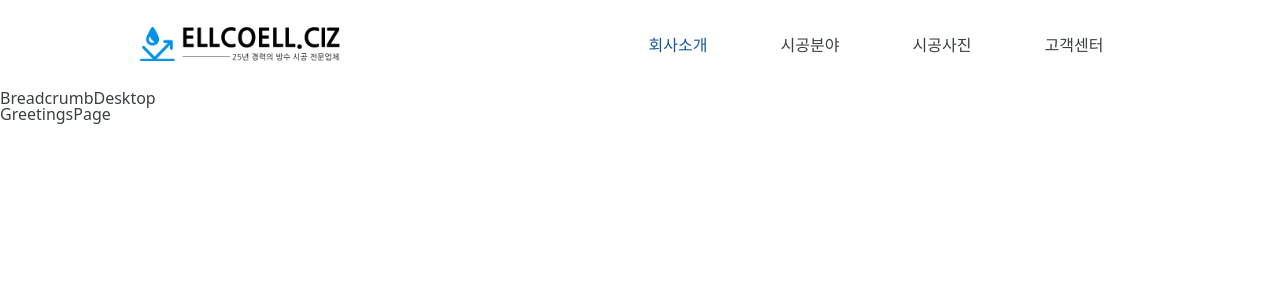
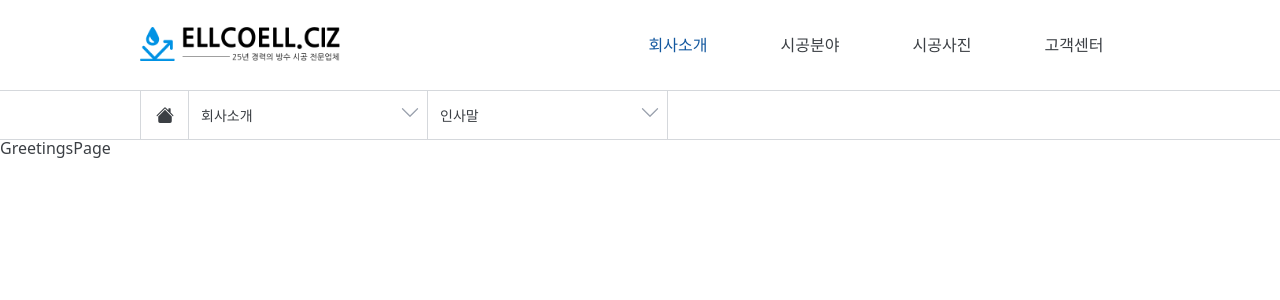
Before and after one commit to will-kim-querypie/bangsu-partner, a Next.js app: page /company/greetings in a window 1280 px wide. Shown: the top 300 px of the page. Built offline with nearby package versions, Linux system fonts and the light colour scheme.

Commit message:
feat: breadcrumb PC

```diff
--- a/src/shared/config/sub-routes.ts
+++ b/src/shared/config/sub-routes.ts
@@ -51,7 +51,7 @@ const processToViewModel = (keyPrefix: string, routes: SubRoute[]): SubRouteView
     if (parent.children) {
       // children이 있는 경우, children을 반환
       return parent.children.map(child => ({
-        key: `${keyPrefix}-${parent.path}-${child.path}-child`,
+        key: `${keyPrefix}-child:${parent.path}-${child.path}`,
         path: `/${parent.path}/${child.path}`,
         label: child.label,
       }));
@@ -59,7 +59,7 @@ const processToViewModel = (keyPrefix: string, routes: SubRoute[]): SubRouteView
     if (parent.path.includes('[flagship]')) {
       // flagship이 포함된 path인 경우, flagship에 따라 children 생성
       return flagships.map(flagship => ({
-        key: `${keyPrefix}-${parent.path}-${flagship.key}-child`,
+        key: `${keyPrefix}-child:${parent.path}-${flagship.key}`,
         path: `/${parent.path.replace('[flagship]', flagship.key)}`,
         label: flagship.label,
       }));
@@ -67,33 +67,43 @@ const processToViewModel = (keyPrefix: string, routes: SubRoute[]): SubRouteView
     // children이 없는 경우, parent 자체를 children으로 반환
     return [
       {
-        key: `${keyPrefix}-${parent.path}-child`,
+        key: `${keyPrefix}-child:${parent.path}`,
         path: `/${parent.path}`,
         label: parent.label,
       },
     ];
   };
 
-  return routes.map(parent => {
-    return {
-      key: `${keyPrefix}-${parent.path}-parent`,
-      label: parent.label,
-      children: getChildren(parent),
-    };
-  });
+  return routes.map(parent => ({
+    key: `${keyPrefix}-parent:${parent.path}`,
+    label: parent.label,
+    children: getChildren(parent),
+  }));
 };
 
 export default function getSubRoutesViewModel(uniqueKey: string): SubRouteViewModel[] {
   return processToViewModel(uniqueKey, subRoutes);
 }
 
-export function getPageLabel(pathname: string): string {
-  const subRoutes = getSubRoutesViewModel('');
-
-  for (const subRoute of subRoutes) {
+export function getPageInfo(pathname: string, predifinedSubRoutes = getSubRoutesViewModel('')) {
+  for (const subRoute of predifinedSubRoutes) {
     const targetChild = subRoute.children.find(child => child.path === pathname);
-    if (targetChild) return targetChild.label;
+    if (targetChild) {
+      return {
+        parent: subRoute,
+        child: targetChild,
+      };
+    }
   }
 
-  return 'Undefined';
+  // NOTE: Invalid pathname 에러를 던져야 하지만, /sw.js 같은 이상한 친구들이 인자로 오는 경우가 있어서 일단 에러 없게 처리
+  return {
+    parent: predifinedSubRoutes[0],
+    child: predifinedSubRoutes[0].children[0],
+  };
 }
+
+export function getPageLabel(pathname: string): string {
+  const currentPage = getPageInfo(pathname);
+  return currentPage.child.label;
+}
--- a/src/shared/ui/breadcrumb/breadcrumb-desktop.component.tsx
+++ b/src/shared/ui/breadcrumb/breadcrumb-desktop.component.tsx
@@ -1,5 +1,52 @@
+import Link from 'next/link';
+import { usePathname, useRouter } from 'next/navigation';
+import { HouseFill } from 'react-bootstrap-icons';
+import getSubRoutesViewModel, { getPageInfo } from '@/shared/config/sub-routes';
+import { Listbox } from '@/shared/ui/listbox';
 import styles from './breadcrumb-desktop.module.css';
 
+const subRoutes = getSubRoutesViewModel('breadcrumb-desktop');
+
 export default function BreadcrumbDesktop() {
-  return <div className={styles.container}>BreadcrumbDesktop</div>;
+  const router = useRouter();
+  const pathname = usePathname();
+  const pageInfo = getPageInfo(pathname, subRoutes);
+
+  return (
+    <div className={styles.container}>
+      <div className={styles.innerContainer}>
+        <Link href="/" className={styles.homeButton}>
+          <HouseFill size={18} />
+        </Link>
+
+        <Listbox
+          className={styles.listbox}
+          width={240}
+          value={pageInfo.parent}
+          onChange={parentRoute => {
+            router.push(parentRoute.children[0].path);
+          }}
+          options={subRoutes.map(parentRoute => ({
+            key: parentRoute.key,
+            label: parentRoute.label,
+            value: parentRoute,
+          }))}
+        />
+
+        <Listbox
+          className={styles.listbox}
+          width={240}
+          value={pageInfo.child}
+          onChange={childRoute => {
+            router.push(childRoute.path);
+          }}
+          options={pageInfo.parent.children.map(childRoute => ({
+            key: childRoute.key,
+            label: childRoute.label,
+            value: childRoute,
+          }))}
+        />
+      </div>
+    </div>
+  );
 }
--- a/src/shared/ui/breadcrumb/breadcrumb-desktop.module.css
+++ b/src/shared/ui/breadcrumb/breadcrumb-desktop.module.css
@@ -1,8 +1,44 @@
 .container {
+  width: 100%;
   display: none;
+  border-top: 1px solid var(--border-color);
+  border-bottom: 1px solid var(--border-color);
 }
 @media screen and (min-width: 1000px) {
   .container {
-    display: flex;
+    display: block;
   }
 }
+
+.innerContainer {
+  --container-height: 48px;
+
+  width: 100%;
+  height: var(--container-height);
+  max-width: var(--max-width);
+  display: flex;
+  align-items: center;
+  margin: 0 auto;
+  padding: 0 var(--padding-x);
+}
+
+.homeButton {
+  width: var(--container-height);
+  height: 100%;
+  display: flex;
+  justify-content: center;
+  align-items: center;
+  border-left: 1px solid var(--border-color) !important;
+}
+
+.listbox {
+  height: 100%;
+}
+.listbox :where(button) {
+  border: none;
+  border-left: 1px solid var(--border-color);
+  border-right: 1px solid var(--border-color);
+}
+.listbox:not(:first-of-type) :where(button) {
+  border-left: none;
+}
--- a/src/shared/ui/gnb/gnb-mobile.module.css
+++ b/src/shared/ui/gnb/gnb-mobile.module.css
@@ -49,13 +49,6 @@
   overflow: auto;
 }
 .menuButton {
-  appearance: none;
-  background: transparent;
-  border: none;
-  color: inherit;
-  cursor: pointer;
-  font-family: inherit;
-
   display: flex;
   justify-content: space-between;
   align-items: center;
```
Also changed, not shown: src/shared/lib/pick.ts (added, +8 -0 lines).
